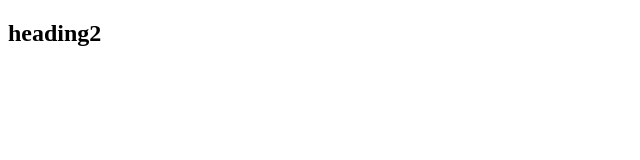
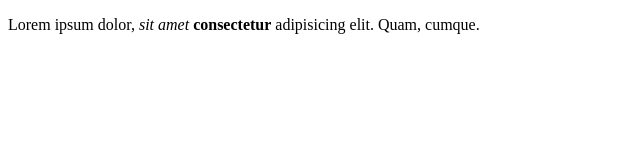
Before and after one commit to AbdulRehman817/html, a plain HTML site: page index.html/index.html in a window 1280 px wide. Shown: the whole page, without its empty margins (0-640 px from the left). Drawn offline with Linux system fonts and the light colour scheme.

Commit message:
italic and bold

```diff
--- a/index.html/index.html
+++ b/index.html/index.html
@@ -6,6 +6,6 @@
     <title>Document</title>
 </head>
 <body>
-    <h2>heading2</h2>
+    <p>Lorem ipsum dolor, <i>sit amet</i> <b>consectetur</b> adipisicing elit. Quam, cumque.</p>
 </body>
 </html>
```
